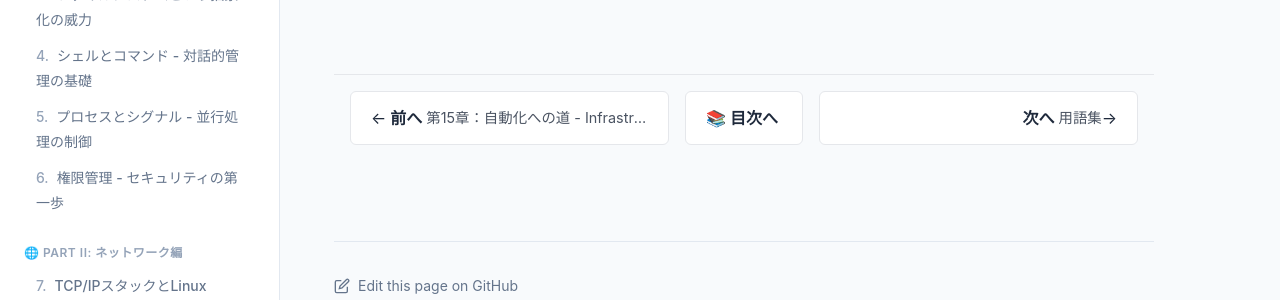
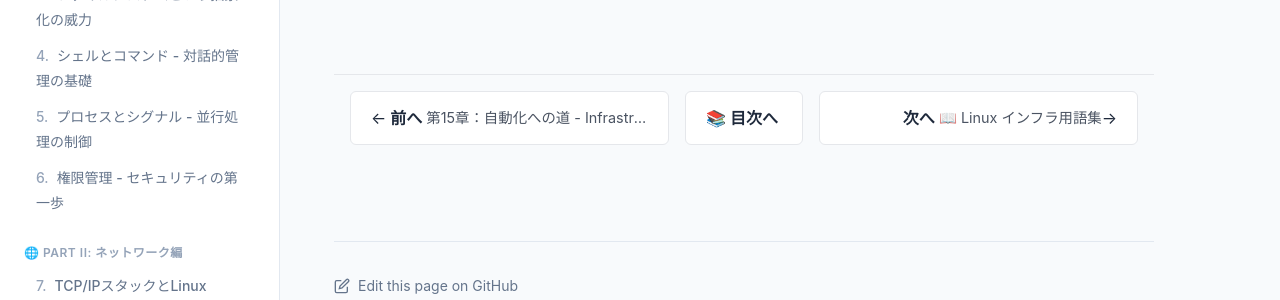
Before and after one commit to itdojp/linux-infra-textbook2, a Jekyll site: the page built from docs/appendices/merged-exercise-answers.md, in a window 1280 px wide and 900 px high, scrolled down 113892 px. Shown: the part 566-866 px from the top of the window. Built offline with Jekyll 4.4.1, drawn with Linux system fonts in a browser that asks for light colours.

Commit message:
fix: align glossary title with heading

```diff
--- a/docs/glossary.md
+++ b/docs/glossary.md
@@ -1,7 +1,7 @@
 ---
 layout: book
 order: 99
-title: "用語集"
+title: "📖 Linux インフラ用語集"
 ---
 
 # 📖 Linux インフラ用語集
```
